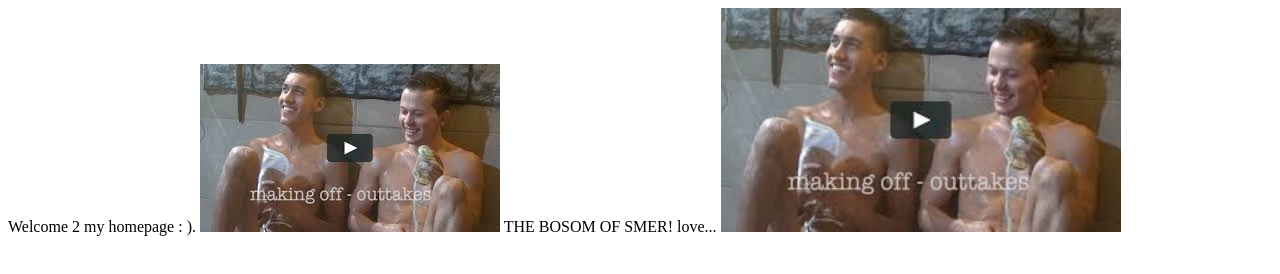
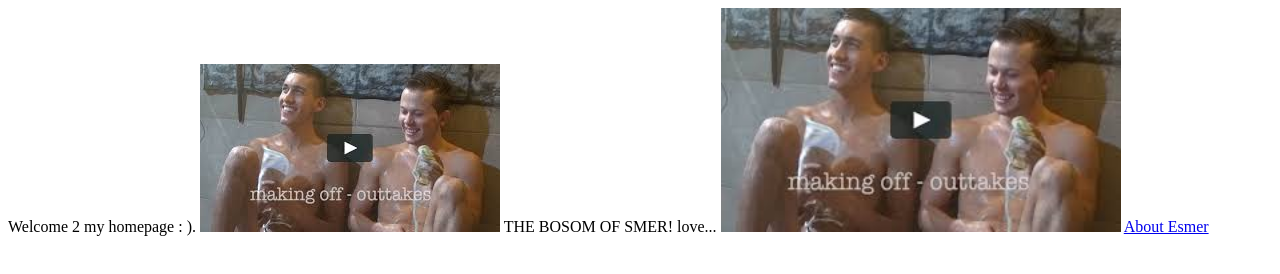
Before and after one commit to smeragrios/L235F16, a plain HTML site: page index.html in a window 1280 px wide. Drawn offline with Linux system fonts and the light colour scheme.

Commit message:
Update index.html

```diff
--- a/index.html
+++ b/index.html
@@ -14,6 +14,8 @@ THE BOSOM OF SMER! love...
 
 <img width = "400" src= "/L235F16/images/images.jpg">
 
+<a href="/L235F16/html/aboutme.html">About Esmer</a>
+
 </body>
 
 </html>
```
